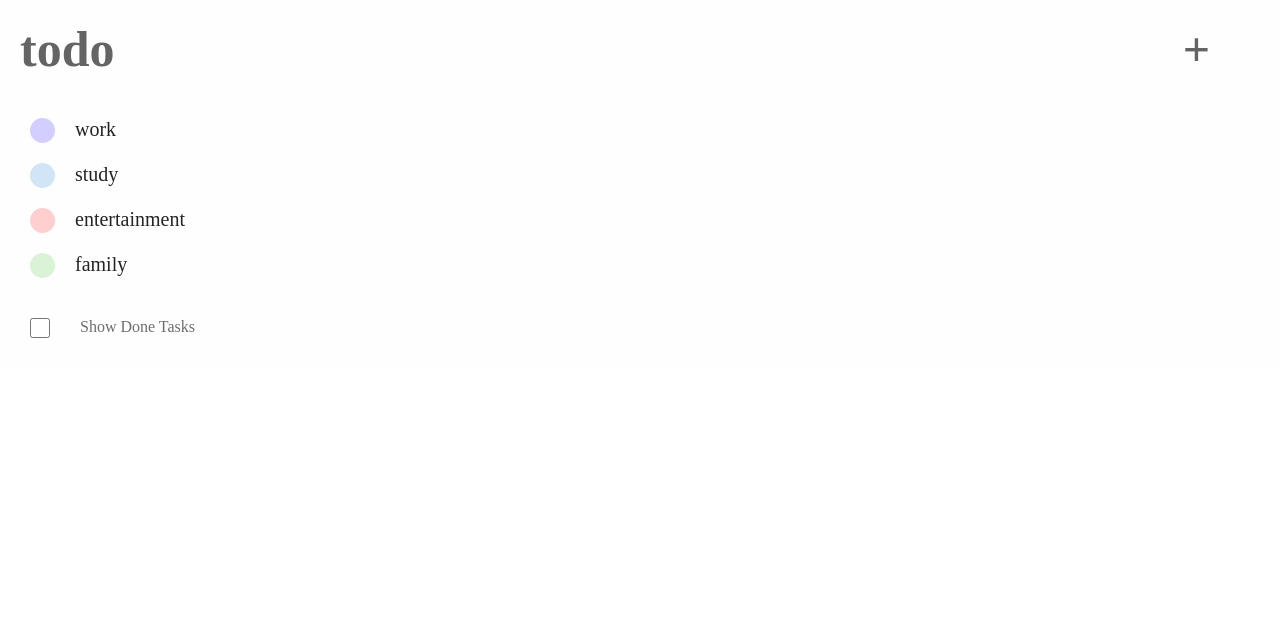
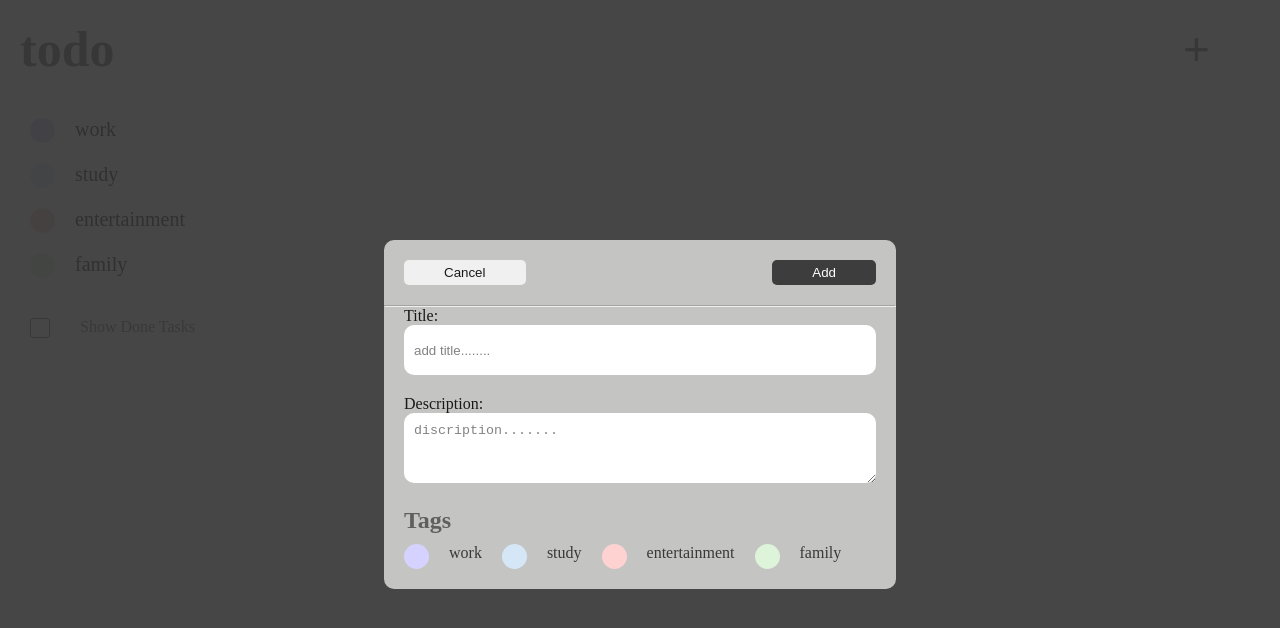
Before and after one commit to arjitkumar001/webapp, a React (Vite) app: page /started in a window 1280 px wide. Shown: the top 628 px of the page. Built offline with nearby package versions, Linux system fonts and the light colour scheme.

Commit message:
creating functionality add and toggle using redux

```diff
--- a/package.json
+++ b/package.json
@@ -14,7 +14,7 @@
     "firebase": "^9.22.1",
     "react": "^18.2.0",
     "react-dom": "^18.2.0",
-    "react-redux": "^8.1.0",
+    "react-redux": "^8.1.1",
     "react-router-dom": "^6.11.2",
     "redux": "^4.2.1"
   },
--- a/src/Action/Action.jsx
+++ b/src/Action/Action.jsx
@@ -1,9 +1,17 @@
+export const TOGGLE='TOGGLE';
+export const ADD_TASK = 'ADD_TASK';
 
+export const toggle = () => {
+    return {
+      type: TOGGLE,
+    };
+  };
 
-export const addItem=(title,description)=>{
+export const addItem = (title, description) => {
     return {
-        type:"ADD_TASK",
-        payload:{
+
+        type: ADD_TASK,
+        payload: {
             title,
             description
         }
--- a/src/Reducer/Reducer.jsx
+++ b/src/Reducer/Reducer.jsx
@@ -1,9 +1,17 @@
+
+
 const initialState = {
+  toggle:true,
   allValue: [],
 };
 
 const todoReducer = (state = initialState, action) => {
   switch (action.type) {
+    case 'TOGGLE':
+      return {
+        ...state,
+        toggle: !state.toggle,
+      };
     case 'ADD_TASK':
       return {
         ...state,
--- a/src/Reducer/RootReducer.jsx
+++ b/src/Reducer/RootReducer.jsx
@@ -1,6 +1,10 @@
 import todoReducer from "./Reducer"
+import { toggle } from "../Action/Action"
+
 import { combineReducers } from "redux"
 
 export const rootReducer = combineReducers({
-    todoReducer
+    toggle,
+    todoReducer,
+
 })
--- a/src/Store.jsx
+++ b/src/Store.jsx
@@ -1,7 +1,6 @@
 import { configureStore } from "@reduxjs/toolkit";
 import { rootReducer } from "./Reducer/RootReducer";
 
-const store=configureStore({
-    reducer:rootReducer
-})
+
+const store = configureStore({reducer:rootReducer})
 export default store;
--- a/src/TodoForm.jsx
+++ b/src/TodoForm.jsx
@@ -1,35 +1,30 @@
 import React from 'react';
 import './App.css'
 
+function TodoForm({handleToggle, addTask, setTitle, setDescription, title, description, toggle, setToggle, }) {
 
-function TodoForm({ addTask, setTitle, setDescription, title, description, toggle, setToggle, showButton, }) {
+
   return (
     <div className="plusIcon">
-      <h1 onClick={() => {
-        setToggle(!toggle);
-      }}>+</h1>
+      <h1 onClick={handleToggle}>+</h1>
       {toggle && (
         <div className="form">
           <form onSubmit={e => e.preventDefault()}>
             <div className="btn-sec">
               <div>
-                <button className="btn-cancle" onClick={() => { setToggle(false); }}>
+                <button className="btn-cancle" onClick={handleToggle}>
                   Cancel
                 </button>
               </div>
               <div>
-
                   <button
                     className="btn-add"
                     onClick={() => {
-                      setToggle(false);
-                      addTask();
+                      addTask()
                     }}
                   >
                     Add
                   </button>
-
-
               </div>
             </div>
             <hr />
--- a/src/TopBar.jsx
+++ b/src/TopBar.jsx
@@ -1,40 +1,47 @@
 import React, { useState } from 'react';
 import TodoForm from './TodoForm';
 import TaskItem from './TaskItem';
-import { useDispatch, useSelector } from 'react-redux';
-import { addItem } from './Action/Action';
+import {useDispatch, useSelector } from 'react-redux';
+import { addItem ,toggle} from './Action/Action';
+
+
 
 function TopBar() {
-  const [toggle, setToggle] = useState(false);
+  // const [toggle, setToggle] = useState(false);
   const [show, setShow] = useState(-1);
 
   const [title, setTitle] = useState('');
   const [description, setDescription] = useState('');
+  const dispatch = useDispatch();
   const allValue = useSelector((state) => state.allValue) || [];
-  const dispatch = useDispatch();
+  const toggleState = useSelector((state) => state.toggle);
+
+
+  const handleToggle = () => {
+    dispatch(!toggle);
+  };
 
 
 
 
-  console.log(allValue);
 
   // Add task here=============================
   const addTask = () => {
+
     if (title && description) {
       const newTask = {
-        id: allValue.length + 1,
+        id: Date.now(),
         title,
         description,
-
       };
-      dispatch(addItem(newTask))
-      // setAllValue((prevTasks) => [...prevTasks, newTask]);
-      // setTaskIdCounter((prevCounter) => prevCounter + 1);
+      dispatch(addItem(newTask));
       setTitle('');
       setDescription('');
+    }
 
-    }
   };
+
+  console.log(allValue);
 
   return (
     <section>
@@ -50,9 +57,10 @@ function TopBar() {
               setDescription={setDescription}
               title={title}
               description={description}
-              toggle={toggle}
-              setToggle={setToggle}
-
+              // toggle={toggle}
+              // setToggle={setToggle}
+              toggle={toggleState}
+              setToggle={handleToggle}
 
             />
           </div>
@@ -95,9 +103,10 @@ function TopBar() {
                     i={i}
                     setShow={setShow}
                     show={show}
-                    setToggle={setToggle}
+                    // setToggle={setToggle}
                     setTitle={setTitle}
                     setDescription={setDescription}
+                    handleToggle={handleToggle}
                   />
                 )
               })
@@ -110,4 +119,5 @@ function TopBar() {
 };
 
 
+
 export default TopBar;
--- a/src/main.jsx
+++ b/src/main.jsx
@@ -4,6 +4,7 @@ import App from './App.jsx'
 import { BrowserRouter  } from 'react-router-dom'
 import { Provider } from 'react-redux'
 import store from './Store.jsx'
+
 
 ReactDOM.createRoot(document.getElementById('root')).render(
 
```
Also changed, not shown: 1 other file (tests, documents, lock files or other folders). Lines whose indentation alone changed are shown as unchanged.
